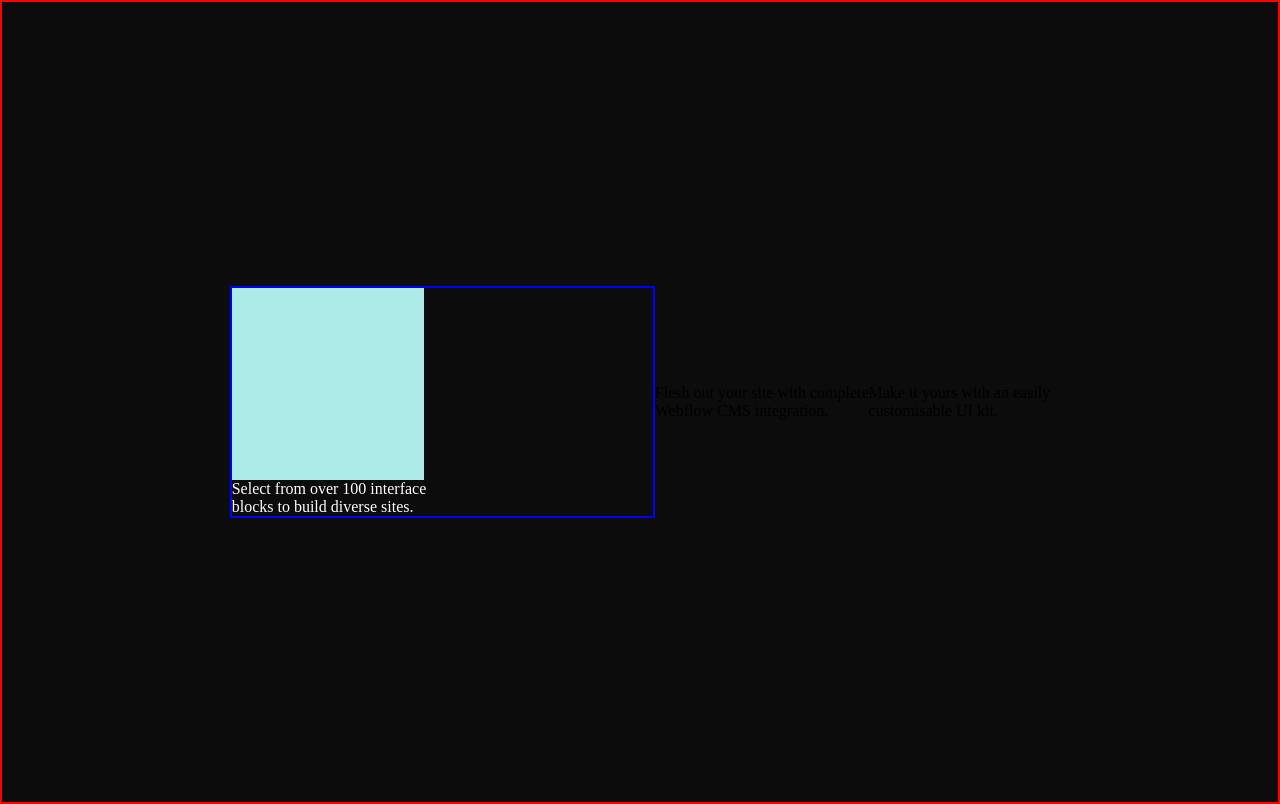
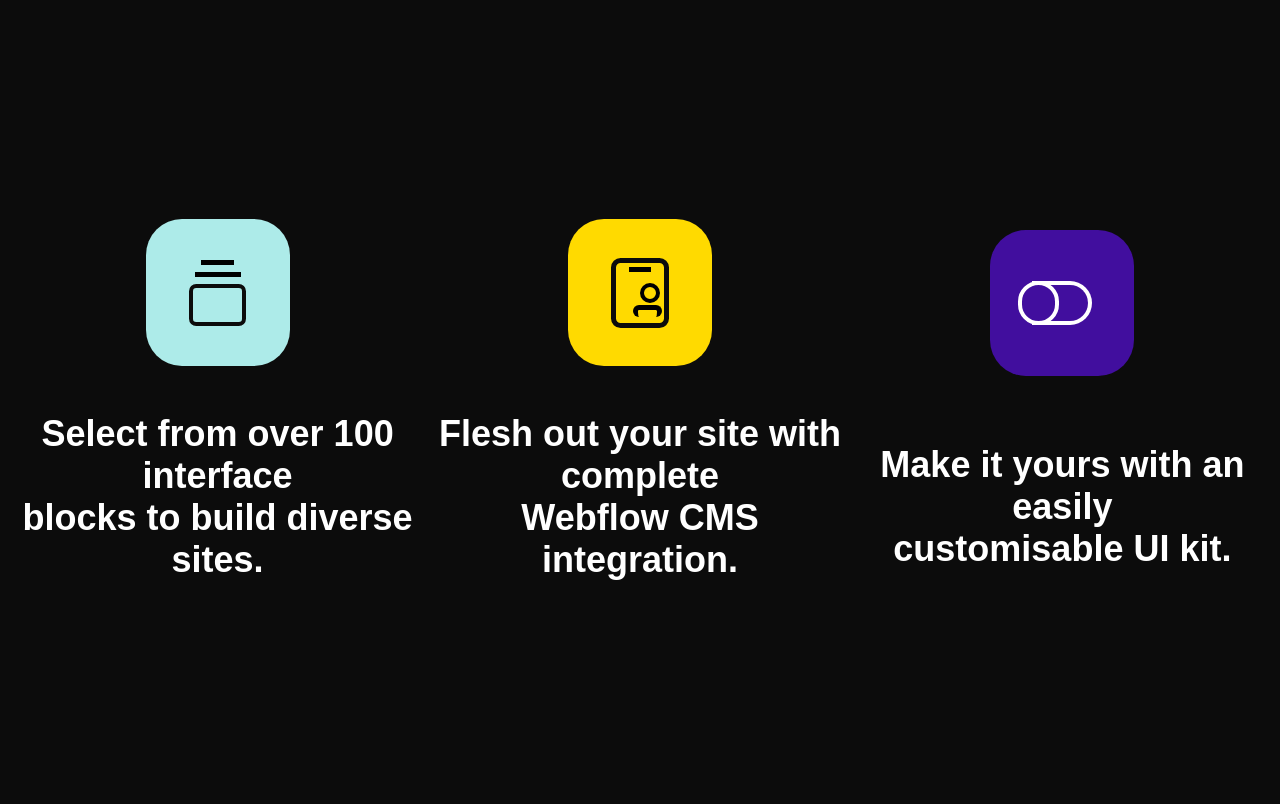
Before and after one commit to adamkr98/Pixel-Perfect-Test-Easy, a plain HTML site: page index.html in a window 1280 px wide. Drawn offline with Linux system fonts and the light colour scheme.

Commit message:
I added a few HTML elements for square left, square center and square right container as well as its css selectors

```diff
--- a/index.html
+++ b/index.html
@@ -12,7 +12,17 @@
     <div class="container">
         <section class="leftContainer">
             <div class="squareLeft">
+                <div class="rectangleContainer">
+                    <div class="topUpperLign">
 
+                    </div>
+                    <div class="topMiddleLign">
+
+                    </div>
+                    <div class="rectangleLeft">
+
+                    </div>
+                </div>
             </div>
 
             <div class="textLeft">
@@ -23,7 +33,19 @@
 
         <section class="centerContainer">
             <div class="squareCenter">
+                <div class="rectangleCenter">
+                    <div class="topLign">
 
+                    </div>
+                    <div class="personLogoContainer">
+                        <div class="personTopPart">
+
+                        </div>
+                        <div class="personBottomPart">
+
+                        </div>
+                    </div>
+                </div>
             </div>
 
             <div class="textCenter">
@@ -34,7 +56,11 @@
 
         <section class="rightContainer">
             <div class="squareRight">
+                <div class="rectangleRight">
+                    <div class="innerRectangle">
 
+                    </div>
+                </div>
             </div>
 
             <div class="textRight">
--- a/style.css
+++ b/style.css
@@ -1,10 +1,14 @@
 * {
     padding: 0;
     margin: 0;
+    font-family: sans-serif;
+    font-size: 1.5rem;
+    font-weight: 600;
+    text-align: center;
 }
 
 body {
-    background-color: #0C0C0C;
+    background-color:#0C0C0C;
     width: 100%;
 
     display: flex;
@@ -13,7 +17,7 @@ body {
 }
 
 .container {
-    border: red solid 2px;
+    /* border: red solid 2px; */
     width: 100%;
     height: 100vh;
 
@@ -22,22 +26,229 @@ body {
     align-items: center;
 }
 
-.leftContainer {
-    border: blue solid 2px;
+    .leftContainer {
+        /* border: blue solid 2px; */
+        width: 33%;
+        height: 17rem;
+
+        display: flex;
+        flex-direction: column;
+        align-items: center;
+        justify-content: space-around;
+    }
+
+    .squareLeft {
+        background-color: #ADEBE9;
+        width: 6rem;
+        height: 6.1rem;
+
+        border-radius: 1.5rem;
+
+        display: flex;
+        flex-direction: column;
+        justify-content: center;
+        align-items: center;
+    }
+
+        .rectangleContainer {
+            width: 100%;
+
+            display: flex;
+            flex-direction: column;
+            align-items: center;
+            justify-content: space-around;
+        }
+
+            .topUpperLign {
+                border-top: black solid 5px;
+
+                width: 23%;
+
+                padding-bottom: 0.3rem;
+
+                display: flex;
+                justify-content: center;
+            }
+
+            .topMiddleLign {
+                border-top: black solid 5px;
+
+                width: 32%;
+
+                padding-bottom: 0.3rem;
+
+                display: flex;
+                justify-content: center;
+            }
+
+            .rectangleLeft {
+                border: #0C0C0C solid 0.2rem;
+
+                width: 34%;
+                height: 1.4rem;
+
+                border-radius: 0.3rem 0.3rem 0.3rem 0.3rem;
+            }
+
+    .textLeft {
+        width: 100%;
+        color: white;
+
+        display: flex;
+        justify-content: center;
+    }
+
+.centerContainer {
+    /* border: blue solid 2px; */
     width: 33%;
+    height: 17rem;
 
     display: flex;
     flex-direction: column;
+    align-items: center;
     justify-content: space-around;
 }
 
-.squareLeft {
-    background-color: #ADEBE9;
-    width: 12rem;
-    height: 12rem;
+.squareCenter {
+    background-color: #FFDA00;
+    width: 6rem;
+    height: 6.1rem;
+
+    border-radius: 1.5rem;
+
+    display: flex;
+    justify-content: center;
+    align-items: center;
 }
 
-.textLeft {
+    .rectangleCenter {
+        border: #0C0C0C solid 5px;
+
+        width: 34%;
+        height: 2.5rem;
+
+        border-radius: 0.4rem;
+
+        display: flex;
+        flex-direction: column;
+        justify-content: space-around;
+        align-items: center;
+    }
+
+        .topLign {
+            border-top: black solid 5px;
+            width: 0.9rem;
+
+            display: flex;
+            justify-content: center;
+        }
+
+        .personLogoContainer {
+            width: 100%;
+            height: 1.5rem;
+
+            display: flex;
+            flex-direction: column;
+            align-items: flex-end;
+            justify-content: space-around;
+        }
+
+        .personTopPart {
+            border: rgb(0, 0, 0) solid 4px;
+            width: 0.5rem;
+            height: 0.5rem;
+
+            border-radius: 0.5rem 0.5rem 0.5rem 0.5rem;
+
+            margin-right: 0.2rem;
+
+            display: flex;
+
+        }
+
+        .personBottomPart {
+            width: 0.8rem;
+            height: 0.3rem;
+
+            border-left: black solid 5px;
+            border-top: black solid 5px;
+            border-right: black solid 5px;
+
+            margin-right: 0.1rem;
+
+            border-radius: 0.4rem;
+
+            display: flex;
+            justify-content: center;
+        }
+
+.textCenter {
     width: 100%;
     color: white;
+
+    display: flex;
+    justify-content: center;
 }
+
+.rightContainer {
+    /* border: blue solid 2px; */
+    width: 33%;
+    height: 17rem;
+
+    display: flex;
+    flex-direction: column;
+    align-items: center;
+    justify-content: space-around;
+}
+
+.squareRight {
+    background-color: #410E9E;
+    width: 6rem;
+    height: 6.1rem;
+
+    border-radius: 1.5rem;
+
+    display: flex;
+    justify-content: center;
+    align-items: center;
+}
+
+    .rectangleRight {
+        border-left: none;
+        border-top: white solid 4px;
+        border-right: white solid 4px;
+        border-bottom: white solid 4px;
+
+        width: 39%;
+        height: 1.5rem;
+
+        border-radius: 0rem 1rem 1rem 0rem;
+        position: relative;
+
+        display: flex;
+        flex-direction: row;
+        justify-content: flex-start;
+        align-items: center;
+    }
+
+        .innerRectangle {
+            border: white solid 4px;
+
+            width: 59%;
+            height: 1.5rem;
+            left: -0.6rem;
+            top: -0.19rem;
+
+            border-radius: 2rem;
+
+           position: absolute;
+           right: 0;
+        }
+
+.textRight {
+    width: 100%;
+    color: white;
+
+    display: flex;
+    justify-content: center;
+}
```
